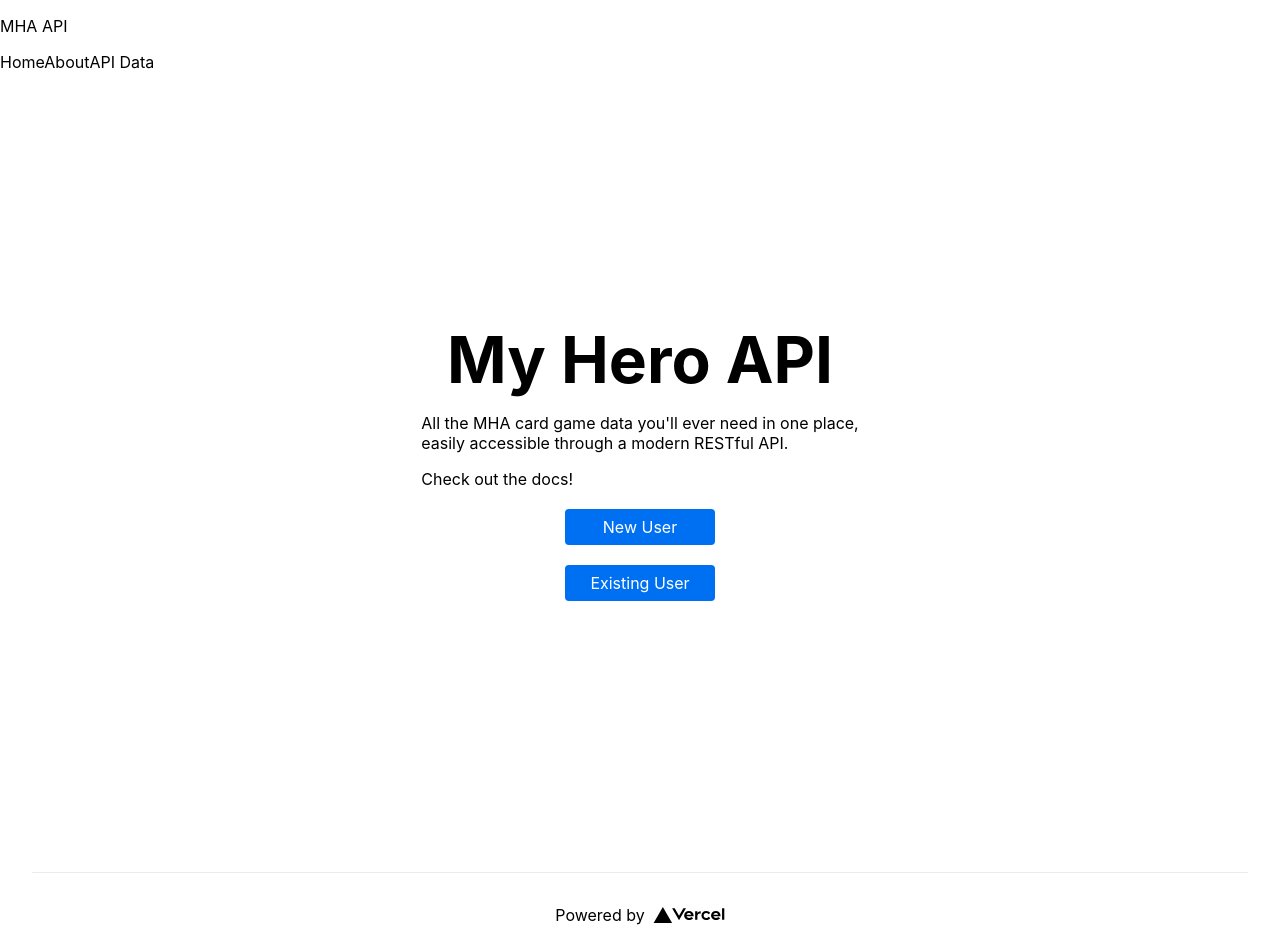
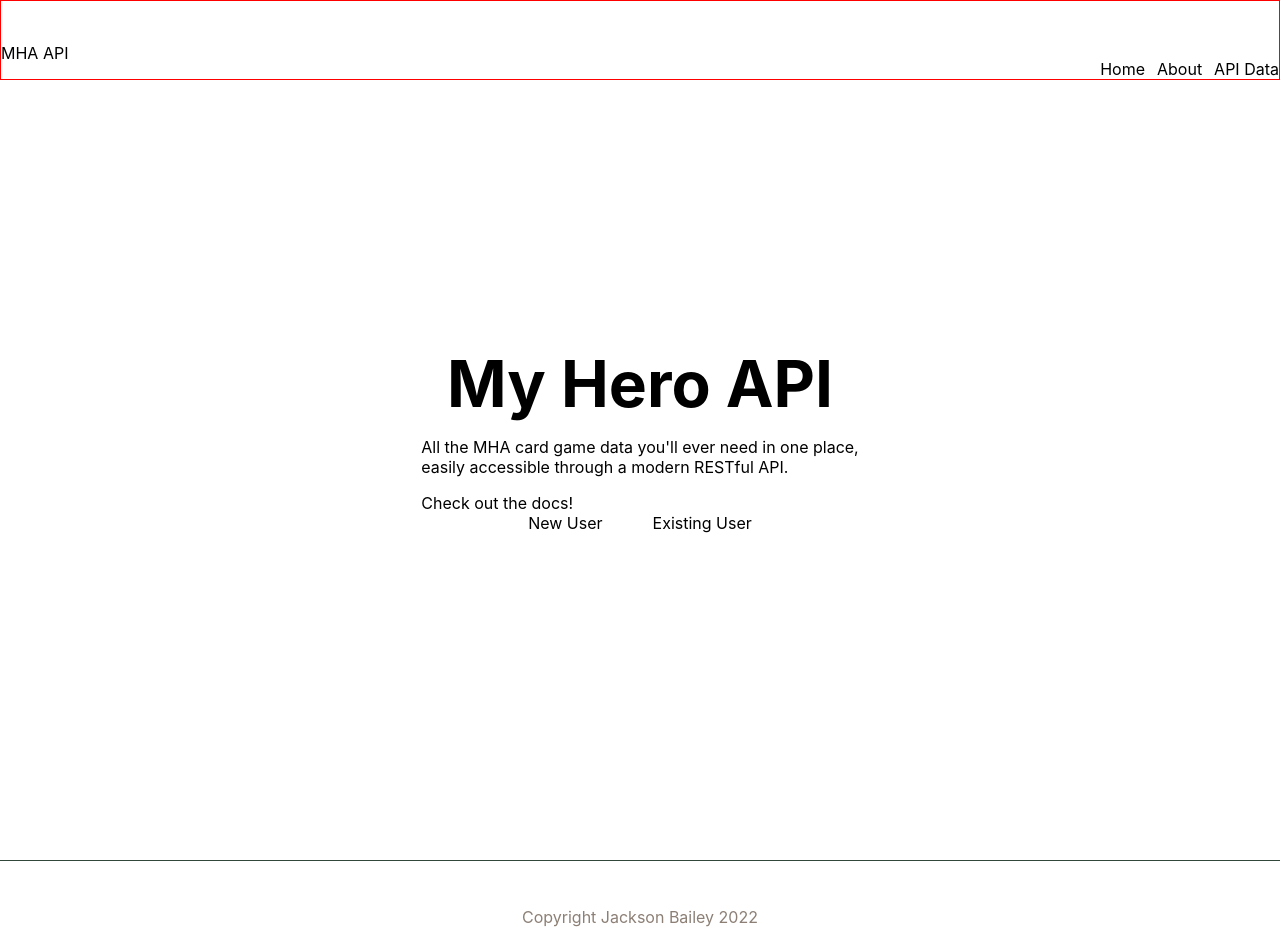
Before and after one commit to jacksontbailey/MyHeroAPI, a Next.js app in the folder frontend/: page / in a window 1280 px wide. Shown: the top 952 px of the page. Built offline with nearby package versions, Linux system fonts and the light colour scheme.

Commit message:
Created basic 404 page and began styling

```diff
--- a/frontend/components/Layout.js
+++ b/frontend/components/Layout.js
@@ -3,11 +3,11 @@ import Footer from "./Footer";
 
 const Layout = ({children}) => {
     return (
-        <>
+        <div className='content'>
             <Navbar />
             {children}
             <Footer />
-        </>
+        </div>
     );
 }
 
--- a/frontend/components/navbar.js
+++ b/frontend/components/navbar.js
@@ -5,10 +5,9 @@ const Navbar = () => {
             <div className="logo">
                 <p>MHA API</p>
             </div>
-            <Link href='/'><a>Home</a></Link>
-            <Link href='/about'><a>About</a></Link>
-            <Link href='/v1'><a>API Data</a></Link>
-
+            <Link href='/'>Home</Link>
+            <Link href='/about'>About</Link>
+            <Link href='/v1'>API Data</Link>
         </nav>
     );
 }
--- a/frontend/package.json
+++ b/frontend/package.json
@@ -15,6 +15,6 @@
   },
   "devDependencies": {
     "eslint": "8.26.0",
-    "eslint-config-next": "13.0.0"
+    "eslint-config-next": "12.3.1"
   }
 }
--- a/frontend/pages/_app.js
+++ b/frontend/pages/_app.js
@@ -8,5 +8,4 @@ function MyApp({ Component, pageProps }) {
     </Layout>
   )
 }
-
 export default MyApp
--- a/frontend/pages/index.js
+++ b/frontend/pages/index.js
@@ -5,7 +5,7 @@ import styles from '../styles/Home.module.css'
 
 export default function Home() {
   return (
-    <div className={styles.container}>
+    <>
       <Head>
           <title>My Hero API</title>
           <meta name="description" content="Fan made API for the My Hero Academia card game" />
@@ -13,38 +13,25 @@ export default function Home() {
       </Head>
 
       <main className={styles.main}>
+        <section className={styles.header}>
           <h1 className={styles.title}>
             My Hero API
           </h1>
-        <section>
             <p>
               All the MHA card game data you'll ever need in one place,
               <br/> easily accessible through a modern RESTful API.
             </p>
-          <Link href='/v1'><a>Check out the docs!</a></Link>
+            <Link href='/v1'>Check out the docs!</Link>
         </section>
-        <section>
-          <Link href='/login/new'>
-            <a className={styles.btn}>New User</a>
+        <section className={styles.login}>
+          <Link href='/login/new' className={styles.btn}>
+            New User
           </Link>
-          <Link href='/login'>
-            <a className={styles.btn}>Existing User</a>
+          <Link href='/login' className={styles.btn}>
+            Existing User
           </Link>
         </section>
       </main>
-
-      <footer className={styles.footer}>
-        <a
-          href="https://vercel.com?utm_source=create-next-app&utm_medium=default-template&utm_campaign=create-next-app"
-          target="_blank"
-          rel="noopener noreferrer"
-        >
-          Powered by{' '}
-          <span className={styles.logo}>
-            <Image src="/vercel.svg" alt="Vercel Logo" width={72} height={16} />
-          </span>
-        </a>
-      </footer>
-    </div>
+    </>
   )
 }
--- a/frontend/styles/Home.module.css
+++ b/frontend/styles/Home.module.css
@@ -2,14 +2,20 @@
   padding: 0 2rem;
 }
 
+
 .main {
-  min-height: 100vh;
+  min-height: 90vh;
   padding: 4rem 0;
   flex: 1;
   display: flex;
   flex-direction: column;
   justify-content: center;
   align-items: center;
+}
+
+.header {
+  display: flex;
+  flex-direction: column;
 }
 
 .footer {
@@ -19,24 +25,6 @@
   border-top: 1px solid #eaeaea;
   justify-content: center;
   align-items: center;
-}
-
-.footer a {
-  display: flex;
-  justify-content: center;
-  align-items: center;
-  flex-grow: 1;
-}
-
-.title a {
-  color: #0070f3;
-  text-decoration: none;
-}
-
-.title a:hover,
-.title a:focus,
-.title a:active {
-  text-decoration: underline;
 }
 
 .title {
@@ -56,56 +44,10 @@
   font-size: 1.5rem;
 }
 
-.code {
-  background: #fafafa;
-  border-radius: 5px;
-  padding: 0.75rem;
-  font-size: 1.1rem;
-  font-family: Menlo, Monaco, Lucida Console, Liberation Mono, DejaVu Sans Mono,
-    Bitstream Vera Sans Mono, Courier New, monospace;
-}
-
-.grid {
+.login{
   display: flex;
-  align-items: center;
-  justify-content: center;
-  flex-wrap: wrap;
-  max-width: 800px;
-}
-
-.card {
-  margin: 1rem;
-  padding: 1.5rem;
-  text-align: left;
-  color: inherit;
-  text-decoration: none;
-  border: 1px solid #eaeaea;
-  border-radius: 10px;
-  transition: color 0.15s ease, border-color 0.15s ease;
-  max-width: 300px;
-}
-
-.card:hover,
-.card:focus,
-.card:active {
-  color: #0070f3;
-  border-color: #0070f3;
-}
-
-.card h2 {
-  margin: 0 0 1rem 0;
-  font-size: 1.5rem;
-}
-
-.card p {
-  margin: 0;
-  font-size: 1.25rem;
-  line-height: 1.5;
-}
-
-.logo {
-  height: 1em;
-  margin-left: 0.5rem;
+  flex-direction: row;
+  gap: 50px;
 }
 
 .btn {
@@ -113,10 +55,18 @@
   width: 150px;
   padding: 8px 0;
   margin: 20px auto;
-  background-color: #0070f3;
+  background-color: var(--deku-green);
+  border: 1px solid var(--deku-green);
   border-radius: 4px;
-  color: white;
+  color: whitesmoke;
   text-align: center;
+}
+
+.btn:hover,
+.btn:focus,
+.btn:active {
+  background-color: whitesmoke;
+  color: var(--deku-green);
 }
 
 @media (max-width: 600px) {
--- a/frontend/styles/globals.css
+++ b/frontend/styles/globals.css
@@ -1,3 +1,11 @@
+:root{
+  --middle-grey: #8C7F75ff;
+  --kombu-green: #304739ff;
+  --deku-green: #28625Aff;
+  --black: #000000ff;
+  --black-2: #000001ff;
+}
+
 html,
 body {
   padding: 0;
@@ -14,3 +22,42 @@ a {
 * {
   box-sizing: border-box;
 }
+
+
+/* Navbar */
+nav {
+  display: flex;
+  justify-content: flex-end;
+  align-items: flex-end;
+  min-height: 10vh;
+  border: 1px solid red;
+}
+
+nav a{
+  margin-left: 12px;
+}
+
+nav .logo{
+  margin-right: auto;
+}
+
+
+/* Footer */
+footer{
+  display: block;
+  text-align: center;
+  padding: 30px 0;
+  margin-top: 60px;
+  color: var(--middle-grey);
+  border-top: 1px solid var(--kombu-green);
+}
+
+
+/* 404 page */
+.not-found{
+  text-align: center;
+}
+
+.not-found a{
+  color: orangered;
+}
```
Also changed, not shown: frontend/pages/404.js (added, +15 -0 lines). Lines whose indentation alone changed are shown as unchanged.
